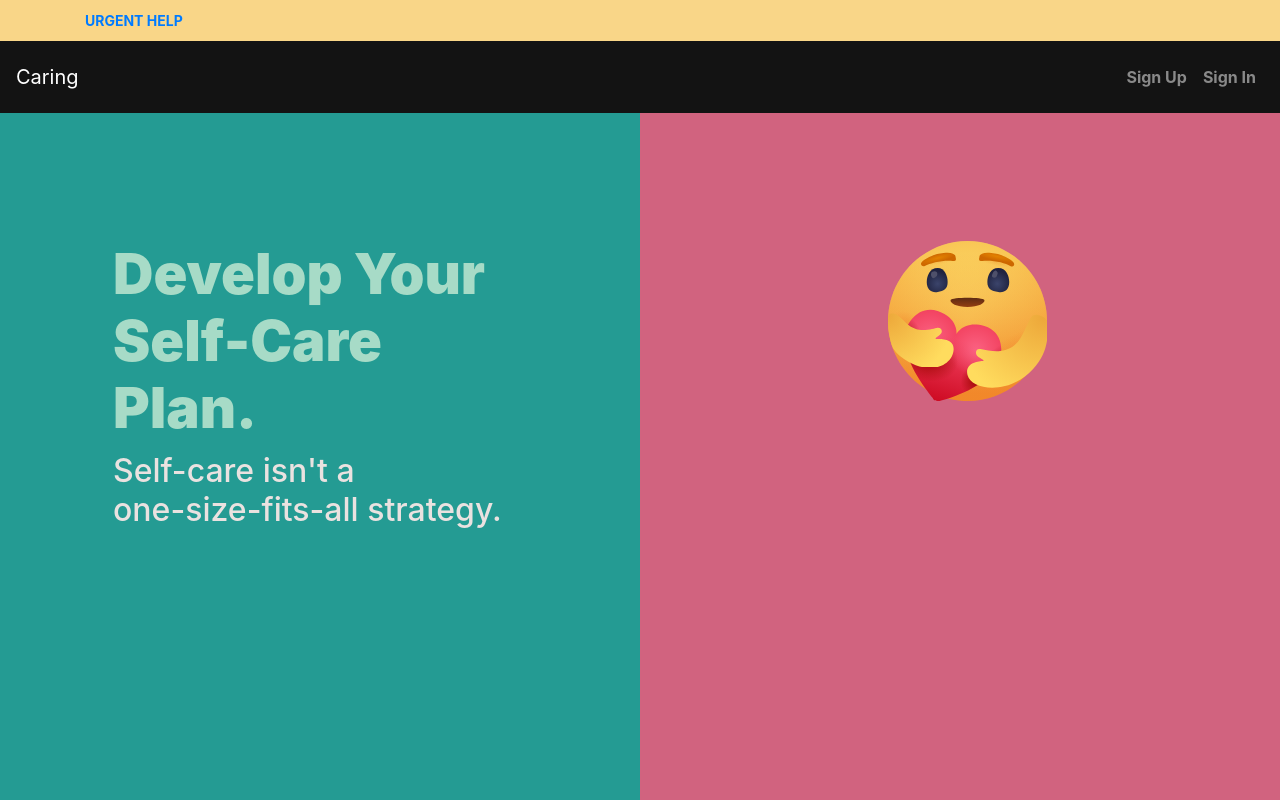
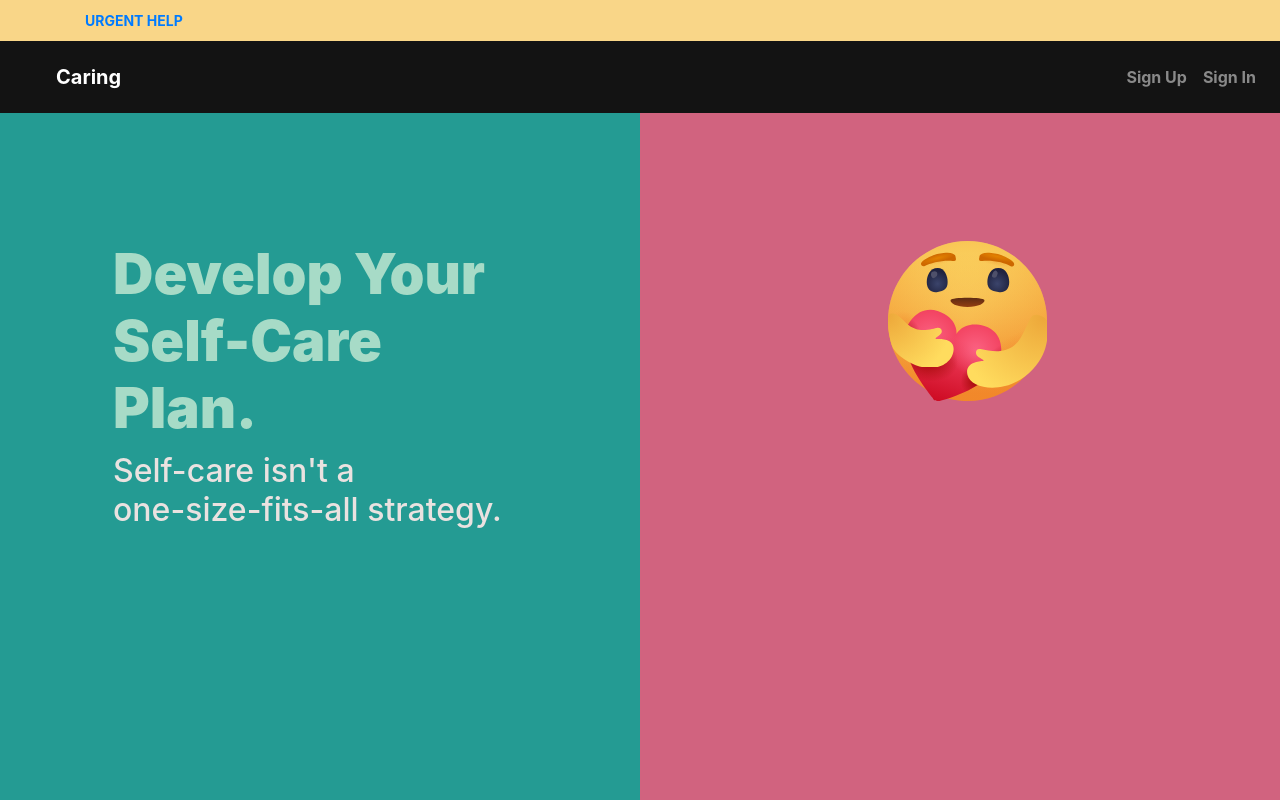
Before and after one commit to imanaqilah/G3-Caring-App, a React (Create React App) app: page / in a window 1280 px wide. Shown: the top 800 px of the page. Built offline with nearby package versions, Linux system fonts and the light colour scheme.

Commit message:
Fixed some styling

```diff
--- a/src/components/NaviBar.js
+++ b/src/components/NaviBar.js
@@ -54,7 +54,7 @@ const NaviBar = ({ loggedIn, setLoggedIn }) => {
     return (
         <div>
             <Navbar dark expand="lg" style={{ cursor: "pointer", padding: "1em", backgroundColor: "#131313" }}>
-                <NavbarBrand onClick={() => { history.push("/") }}>Caring</NavbarBrand>
+                <NavbarBrand style={{ marginLeft: "40px", fontWeight: "bold" }} onClick={() => { history.push("/") }}>Caring</NavbarBrand>
                 <NavbarToggler onClick={toggle} />
                 <Collapse isOpen={isOpen} navbar>
                     <Nav className="ml-auto" navbar style={{ fontWeight: "700", fontSize: "1em" }}>
--- a/src/components/SideNav.js
+++ b/src/components/SideNav.js
@@ -34,7 +34,7 @@ const SideNav = ({ loggedIn, setLoggedIn, data }) => {
         <ProSidebar
             breakPoint="sm">
             <SidebarHeader style={{ padding: "24px", textTransform: "uppercase", fontWeight: "bold", fontSize: "14px", letterSpacing: "1px" }}>
-                BRAND NAME
+                Caring App
             </SidebarHeader>
             <SidebarContent style={{ fontSize: "10px", letterSpacing: "1px" }}>
                 <Menu iconShape="square">
```
Also changed, not shown: 1 other file (tests, documents, lock files or other folders).
